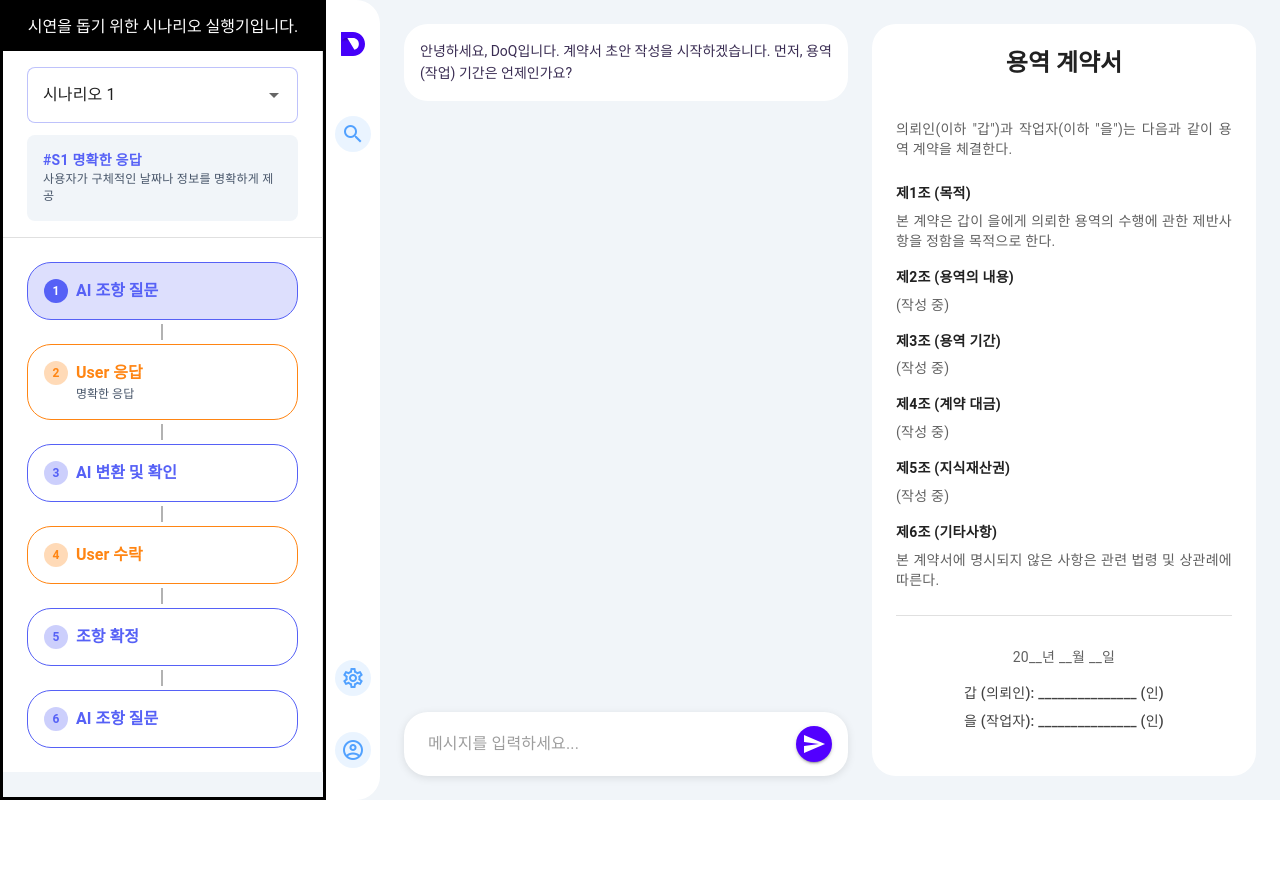
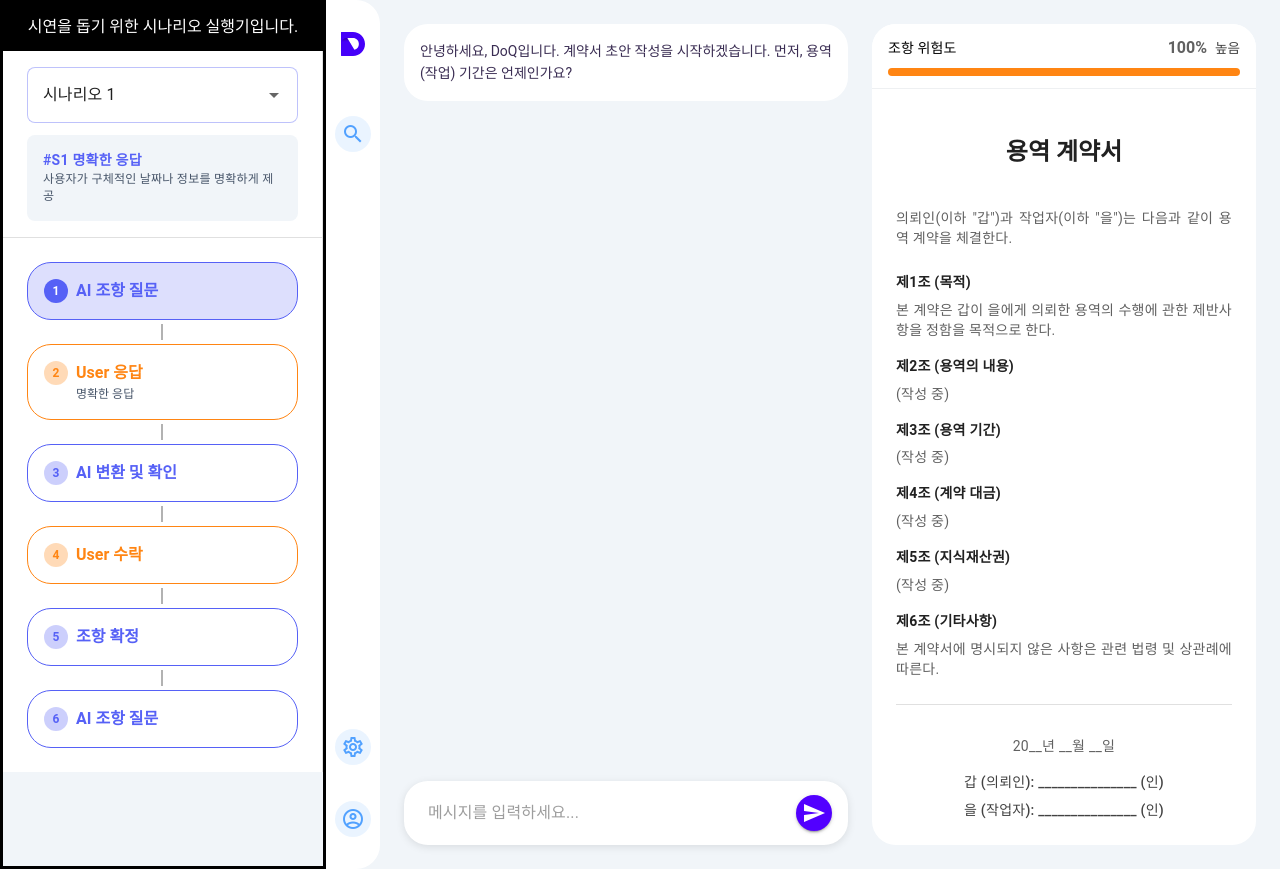
Before and after one commit to AT-Ankoko/doq-mocksite, a Vue app: page /#/home in a window 1280 px wide. Before the commit the page ends 800 px from the top, so only its background shows below. Built offline with nearby package versions, Linux system fonts and the light colour scheme; a web font is replaced by a local one.

Commit message:
아니 바보짓함

```diff
--- /dev/null
+++ b/src/components/RiskGauge.vue
@@ -0,0 +1,90 @@
+<template>
+  <div class="risk-gauge-container">
+    <div class="risk-header d-flex items-center justify-space-between">
+      <div class="text-subtitle-2 font-weight-medium">조항 위험도</div>
+      <div class="risk-info">
+        <span class="risk-percent">{{ riskPercent }}%</span>
+        <span class="risk-level">{{ riskLevel }}</span>
+      </div>
+    </div>
+
+    <div class="risk-track mt-2">
+      <div class="risk-fill" :style="{ width: riskPercent + '%', background: riskColor }"></div>
+    </div>
+  </div>
+</template>
+
+<script setup>
+import { computed } from 'vue'
+
+const props = defineProps({
+  contractData: {
+    type: Object,
+    default: () => ({})
+  }
+})
+
+const filledFields = ['workContent', 'period', 'payment', 'copyright']
+
+const filledCount = computed(() => {
+  return filledFields.reduce((acc, key) => acc + (props.contractData && props.contractData[key] ? 1 : 0), 0)
+})
+
+const riskPercent = computed(() => {
+  const filled = filledCount.value
+  const total = filledFields.length
+  return Math.round((1 - filled / total) * 100)
+})
+
+const riskLevel = computed(() => {
+  const p = riskPercent.value
+  if (p <= 33) return '낮음'
+  if (p <= 75) return '보통'
+  return '높음'
+})
+
+const riskColor = computed(() => {
+  const p = riskPercent.value
+  if (p <= 33) return '#5661F6'
+  if (p <= 75) return '#5661F6'
+  return '#FF8513'
+})
+</script>
+
+<style scoped>
+.risk-gauge-container {
+  padding: 12px 16px;
+  border-bottom: 1px solid #eef0f2;
+  background: #fff;
+}
+.risk-header {
+  display: flex;
+  align-items: center;
+  justify-content: space-between;
+}
+.risk-info {
+  display: flex;
+  gap: 8px;
+  align-items: center;
+  color: #616161;
+}
+.risk-percent {
+  font-weight: 600;
+}
+.risk-level {
+  font-size: 0.85rem;
+  color: #424242;
+}
+.risk-track {
+  height: 8px;
+  background: #f1f1f1;
+  border-radius: 6px;
+  overflow: hidden;
+  margin-top: 8px;
+}
+.risk-fill {
+  height: 100%;
+  width: 0%;
+  transition: width 300ms ease-in-out, background 200ms linear;
+}
+</style>
--- a/src/pages/ContractPreview.vue
+++ b/src/pages/ContractPreview.vue
@@ -1,12 +1,16 @@
 <template>
   <div class="preview-sidebar bg-white d-flex flex-column">
+
+    <!-- Risk Gauge (목업) -->
+    <div class="mb-6">
+      <RiskGauge :contract-data="contractData"></RiskGauge>
+    </div>
 
     <div class="flex-grow-1 overflow-y-auto px-6 py-6">
       <div class="d-flex flex-column ga-6 text-body-2">
         <div class="text-center pb-4">
           <h3 class="text-h5 font-weight-bold text-grey-darken-4">용역 계약서</h3>
         </div>
-
         <div>
           <p class="text-grey-darken-2 text-justify">
             의뢰인(이하 "갑")과 작업자(이하 "을")는 다음과 같이 용역 계약을 체결한다.
@@ -70,12 +74,16 @@
 </template>
 
 <script setup>
+import { computed } from 'vue'
+import RiskGauge from '@/components/RiskGauge.vue';
+
 const props = defineProps({
   contractData: {
     type: Object,
     default: () => ({})
   }
 });
+
 </script>
 
 <style scoped>
@@ -83,4 +91,5 @@
   width: 384px;
   min-width: 384px;
 }
+
 </style>
```
